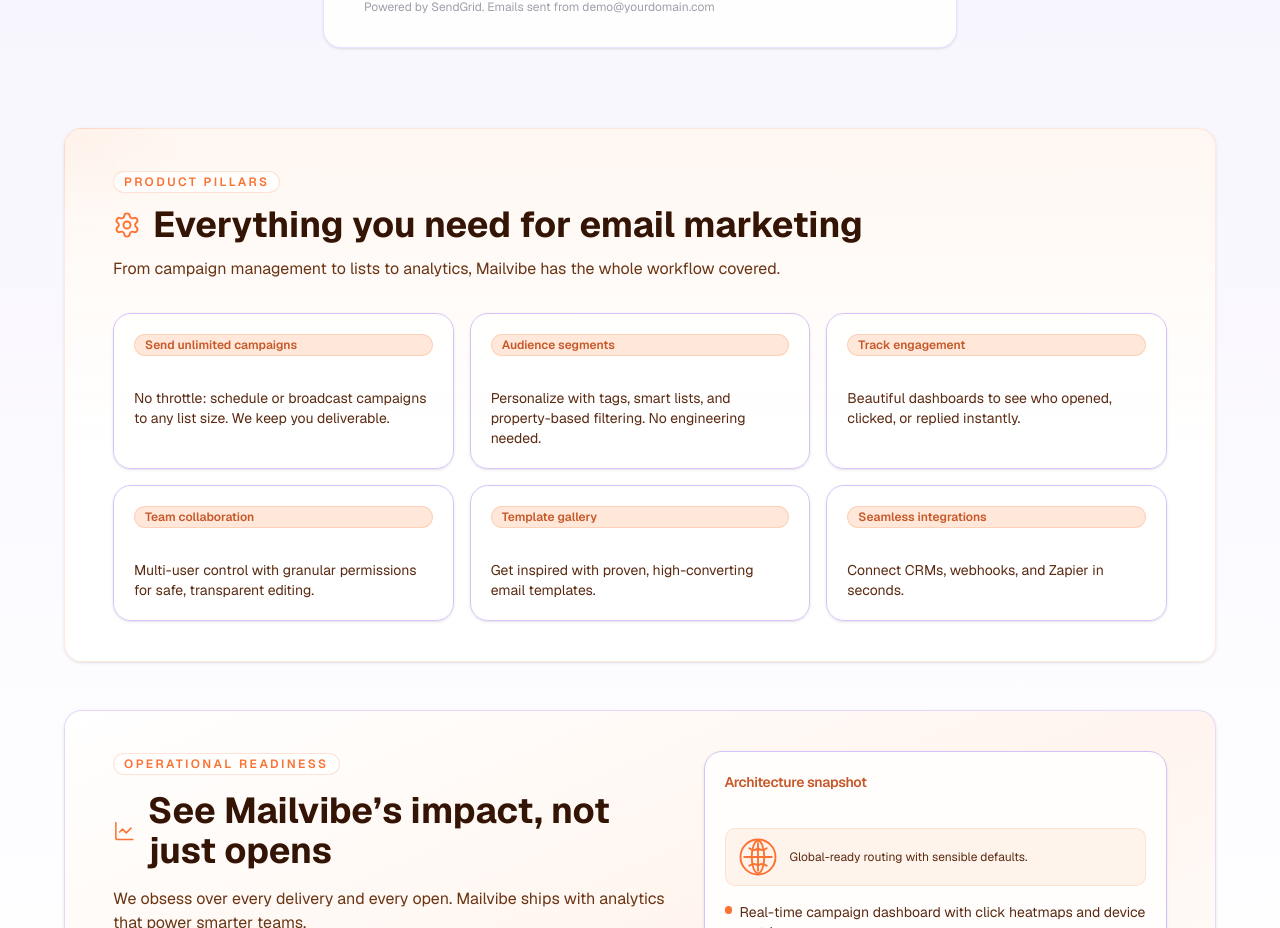
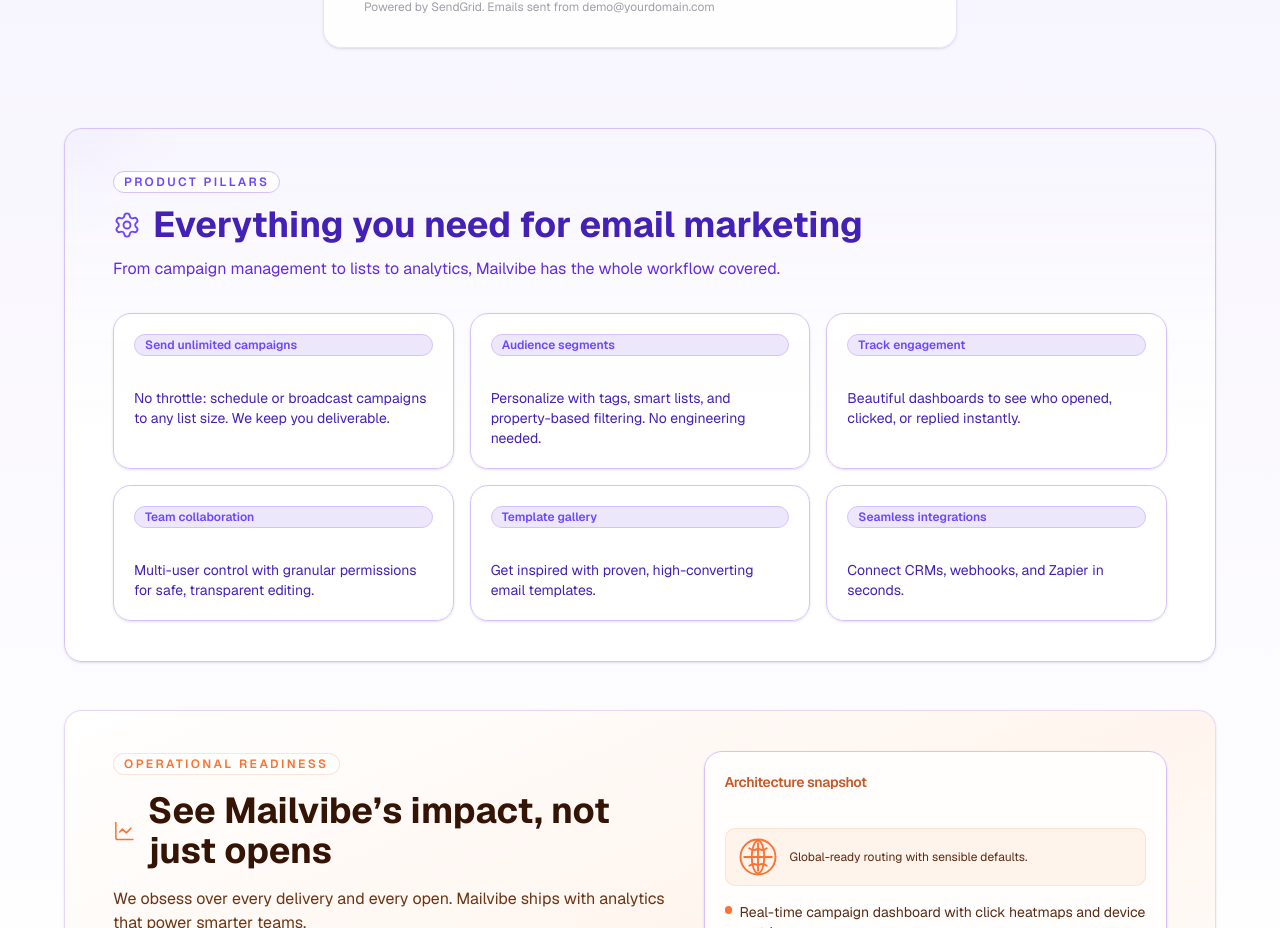
Before and after one commit to chiragbidx/next-portal-fxt, a Next.js app: page / in a window 1280 px wide. Shown: the part 1639-2567 px from the top of the page. Built offline with nearby package versions, Linux system fonts and the light colour scheme.

Commit message:
FeaturesSection: convert to Mailvibe purple, update cards and badges

```diff
--- a/components/home/FeaturesSection.tsx
+++ b/components/home/FeaturesSection.tsx
@@ -8,24 +8,24 @@
   return (
     <section
       id="features"
-      className="grid gap-8 rounded-2xl border border-[#fb7232]/15 bg-white/80 px-6 py-10 shadow-sm sm:px-12 animate-section hover-lift"
+      className="grid gap-8 rounded-2xl border border-[#d6c2fa] bg-white/80 px-6 py-10 shadow-sm sm:px-12 animate-section hover-lift"
       style={{
         backgroundImage:
-          "linear-gradient(180deg, rgba(255,245,238,0.8) 0%, rgba(255,255,255,0.96) 60%), radial-gradient(circle at 20% 10%, rgba(251,114,50,0.16), transparent 34%)",
+          "linear-gradient(180deg, #f6f3fecc 0%, #fff 60%), radial-gradient(circle at 20% 10%, #6c47ff24, transparent 34%)",
         backgroundRepeat: "no-repeat, no-repeat",
         backgroundSize: "100% 100%, 260px 260px",
         backgroundPosition: "center, left -40px top -20px",
       }}
     >
       <div className="space-y-3 max-w-3xl">
-        <Badge variant="muted" className="uppercase tracking-[0.2em] text-[#fb7232] bg-white/80 border-[#fb7232]/20">
+        <Badge variant="muted" className="uppercase tracking-[0.2em] text-[#6c47ff] bg-white/80 border-[#d6c2fa]">
           Product pillars
         </Badge>
-        <div className="flex items-center gap-3 text-3xl font-bold text-[#341404] sm:text-4xl">
-          <Settings size={28} color="#fb7232" strokeWidth={1.6} />
+        <div className="flex items-center gap-3 text-3xl font-bold text-[#4321b7] sm:text-4xl">
+          <Settings size={28} color="#6c47ff" strokeWidth={1.6} />
           <span>{content.title}</span>
         </div>
-        <p className="text-base text-[#6a3515]">{content.intro}</p>
+        <p className="text-base text-[#642be3]">{content.intro}</p>
       </div>
       <div className="grid gap-4 md:grid-cols-2 xl:grid-cols-3">
         {content.items.map((item, idx) => (
@@ -35,12 +35,12 @@
             style={{ animationDelay: `${idx * 0.08}s` }}
           >
             <CardHeader className="pb-2">
-              <Badge variant="muted" className="bg-[#ffe8da] text-[#c75829] border-[#fb7232]/20">
+              <Badge variant="muted" className="bg-[#ede7fc] text-[#6c47ff] border-[#d6c2fa]">
                 {item.title}
               </Badge>
             </CardHeader>
             <CardContent className="pt-0">
-              <p className="text-sm text-[#5a2a12]">{item.body}</p>
+              <p className="text-sm text-[#4321b7]">{item.body}</p>
             </CardContent>
           </Card>
         ))}
```
